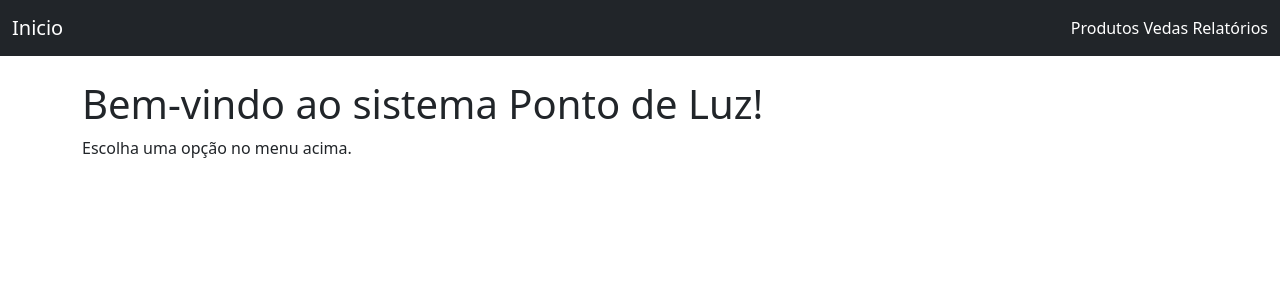
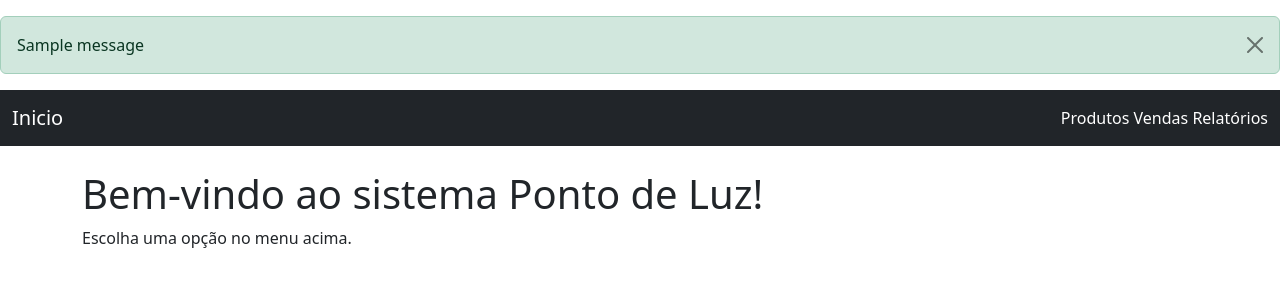
Before and after one commit to eBachtold/PontoDeLuz, a Flask app: page / in a window 1280 px wide. Shown: the top 300 px of the page. Run offline with Flask 3, Linux system fonts and the light colour scheme; one stand-in notice (Sample message) is shown.

Commit message:
atualiza vendas

```diff
--- a/app.py
+++ b/app.py
@@ -3,6 +3,7 @@ from sqlalchemy import create_engine, text
 import os
 from dotenv import load_dotenv
 from decimal import Decimal
+from flask import flash
 
 load_dotenv()
 
@@ -140,7 +141,8 @@ def nova_venda():
 
             conn.commit()
 
-        return redirect(url_for("home"))
+        flash("Venda registrada com sucesso!", "success")
+        return redirect(url_for("nova_venda"))
 
     return render_template("nova_venda.html", produtos=produtos)
 
--- a/templates/base.html
+++ b/templates/base.html
@@ -3,12 +3,21 @@
 <head>
     <meta charset="UTF-8">
     <title>Lojinha Semijoias</title>
-
     <link rel="stylesheet"
           href="https://cdn.jsdelivr.net/npm/bootstrap@5.3.2/dist/css/bootstrap.min.css">
-
 </head>
 <body>
+
+{% with messages = get_flashed_messages(with_categories=true) %}
+  {% if messages %}
+    {% for category, message in messages %}
+      <div class="alert alert-{{ 'success' if category == 'success' else category }} alert-dismissible fade show mt-3" role="alert">
+        {{ message }}
+        <button type="button" class="btn-close" data-bs-dismiss="alert" aria-label="Close"></button>
+      </div>
+    {% endfor %}
+  {% endif %}
+{% endwith %}
 
 <nav class="navbar navbar-expand navbar-dark bg-dark">
     <div class="container-fluid">
@@ -16,19 +25,17 @@
 
         <div>
             <a class="nav-link d-inline text-white" href="/produtos">Produtos</a>
-            <a class="nav-link d-inline text-white" href="/vendas">Vedas</a>
+            <a class="nav-link d-inline text-white" href="/vendas">Vendas</a>
             <a class="nav-link d-inline text-white" href="/relatorio">Relatórios</a>
         </div>
     </div>
 </nav>
 
 <div class="container mt-4">
-
     {% block content %}
-    <!-- Aqui as outras páginas serão inseridas -->
     {% endblock %}
-
 </div>
 
+<script src="https://cdn.jsdelivr.net/npm/bootstrap@5.3.0/dist/js/bootstrap.bundle.min.js"></script>
 </body>
 </html>
```
